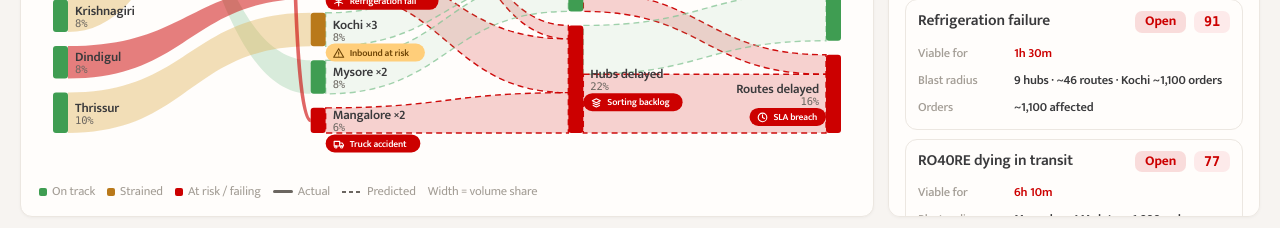
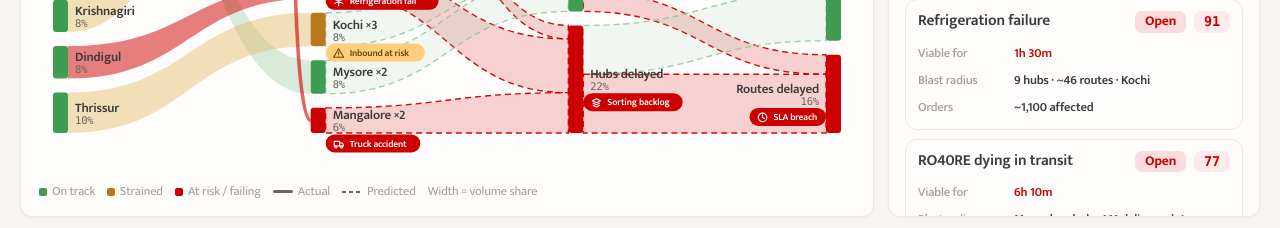
Before and after one commit to aiswaryaamramesh/liciouscasestudy, a React (Vite) app: page / in a window 1280 px wide. Shown: the part 569-797 px from the top of the page. Built offline with nearby package versions, Linux system fonts and the light colour scheme; a web font is replaced by a local one.

Commit message:
Remove duplicated order count from blast radius

```diff
--- a/src/data.js
+++ b/src/data.js
@@ -138,7 +138,7 @@ export const issues = [
     detail: {
       ty: 'ROUTE · IN TRANSIT', c: 'bad', where: 'Bangalore → Mangalore line-haul',
       iss: 'Highway accident. 1,200 × RO40RE, <b>6h viability — recoverable in 2h.</b>',
-      blast: ['Mangalore AM slots', '~1,800 orders'],
+      blast: ['Mangalore hub', 'AM delivery slots'],
       rec: { c: 'act', t: 'Reroute via <b>Coimbatore WH</b> — has RO40RE buffer.', label: 'Reroute' },
     },
   },
@@ -151,7 +151,7 @@ export const issues = [
     detail: {
       ty: 'WAREHOUSE · COLD CHAIN', c: 'bad', where: 'Coimbatore WH → Kochi',
       iss: 'Refrigeration failed on Kochi-bound dock. <b>₹80k TU30YE warming.</b>',
-      blast: ['9 hubs', '~46 routes', 'Kochi ~1,100 orders'],
+      blast: ['9 hubs', '~46 routes', 'Kochi'],
       rec: { c: 'mit', t: 'Fix slower than spoilage. <b>Protect Kochi orders</b> — pull buffer.', label: 'Mitigate' },
     },
   },
```
